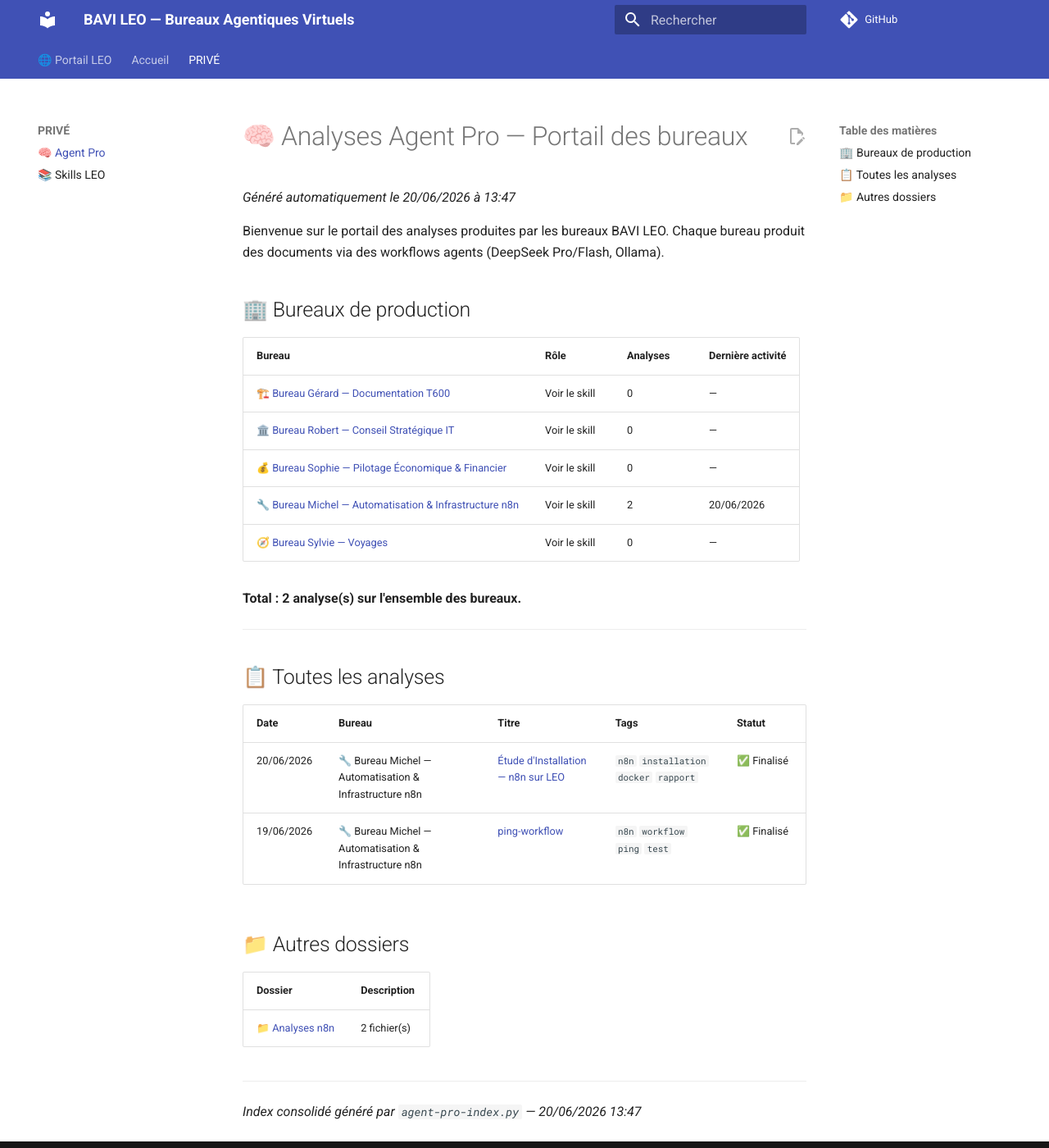
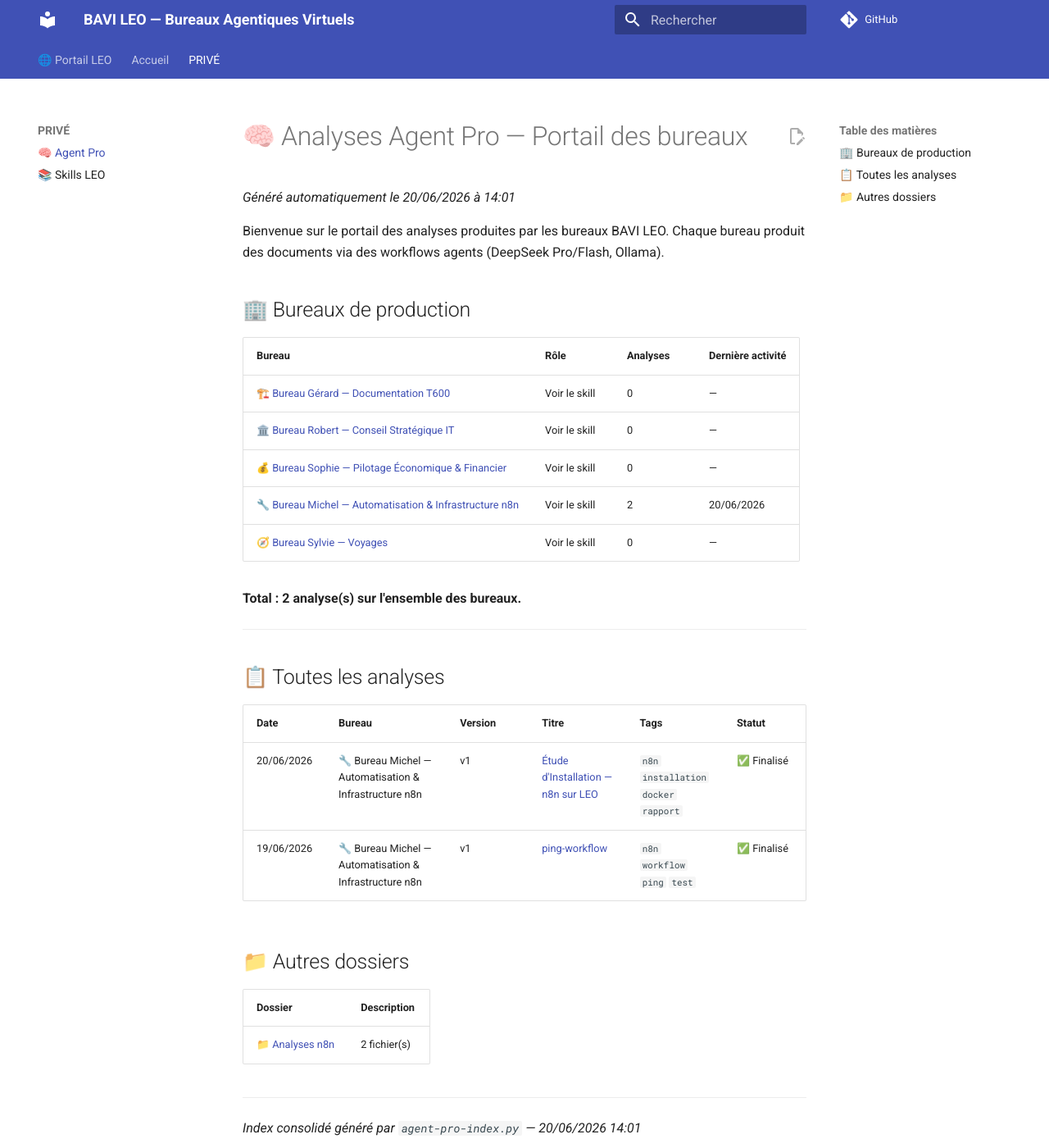
Before and after one commit to christophedanhier-hash/BAVI_LEO, an MkDocs documentation site: the page built from docs/wiki/agent-pro/index.md, in a window 1280 px wide and 1400 px high. Shown: the whole window at 82% size. Built offline with MkDocs 1.6.1 and Material for MkDocs 9.7.7, drawn with Linux system fonts in a browser that asks for light colours; comment, search, counter and statistics services are not loaded.

Commit message:
📝 Versioning analyses BAVI — ajout version dans template + index + documents

```diff
--- a/docs/wiki/agent-pro/index.md
+++ b/docs/wiki/agent-pro/index.md
@@ -1,6 +1,6 @@
 # 🧠 Analyses Agent Pro — Portail des bureaux
 
-*Généré automatiquement le 20/06/2026 à 13:47*
+*Généré automatiquement le 20/06/2026 à 14:01*
 
 Bienvenue sur le portail des analyses produites par les bureaux BAVI LEO.
 Chaque bureau produit des documents via des workflows agents (DeepSeek Pro/Flash, Ollama).
@@ -21,10 +21,10 @@
 
 ## 📋 Toutes les analyses
 
-| Date | Bureau | Titre | Tags | Statut |
-|:-----|:-------|:------|:-----|:-------|
-| 20/06/2026 | 🔧 Bureau Michel — Automatisation & Infrastructure n8n | [Étude d'Installation — n8n sur LEO](bureau-michel/n8n/rapport-n8n-leo-20260619.md) | `n8n` `installation` `docker` `rapport` | ✅ Finalisé |
-| 19/06/2026 | 🔧 Bureau Michel — Automatisation & Infrastructure n8n | [ping-workflow](bureau-michel/n8n/ping-workflow.md) | `n8n` `workflow` `ping` `test` | ✅ Finalisé |
+| Date | Bureau | Version | Titre | Tags | Statut |
+|:-----|:-------|:--------|:------|:-----|:-------|
+| 20/06/2026 | 🔧 Bureau Michel — Automatisation & Infrastructure n8n | v1 | [Étude d'Installation — n8n sur LEO](bureau-michel/n8n/rapport-n8n-leo-20260619.md) | `n8n` `installation` `docker` `rapport` | ✅ Finalisé |
+| 19/06/2026 | 🔧 Bureau Michel — Automatisation & Infrastructure n8n | v1 | [ping-workflow](bureau-michel/n8n/ping-workflow.md) | `n8n` `workflow` `ping` `test` | ✅ Finalisé |
 
 ## 📁 Autres dossiers
 
@@ -34,4 +34,4 @@
 
 ---
 
-*Index consolidé généré par `agent-pro-index.py` — 20/06/2026 13:47*
+*Index consolidé généré par `agent-pro-index.py` — 20/06/2026 14:01*
```
Also changed, not shown: docs/wiki/agent-pro/bureau-gerard/index.md (+3 -3 lines), docs/wiki/agent-pro/bureau-michel/index.md (+5 -5 lines), docs/wiki/agent-pro/bureau-robert/index.md (+3 -3 lines), docs/wiki/agent-pro/bureau-sophie/index.md (+3 -3 lines), docs/wiki/agent-pro/bureau-sylvie/index.md (+3 -3 lines).
